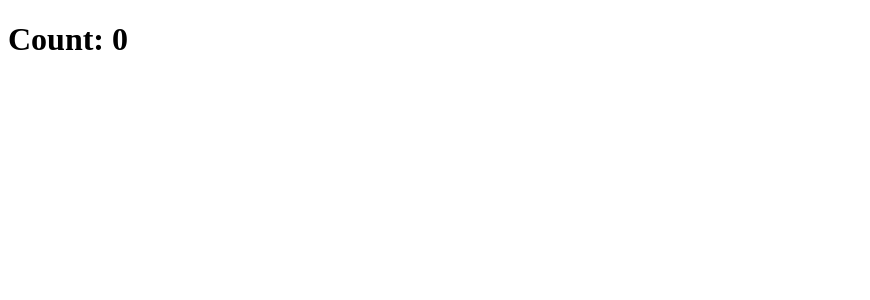
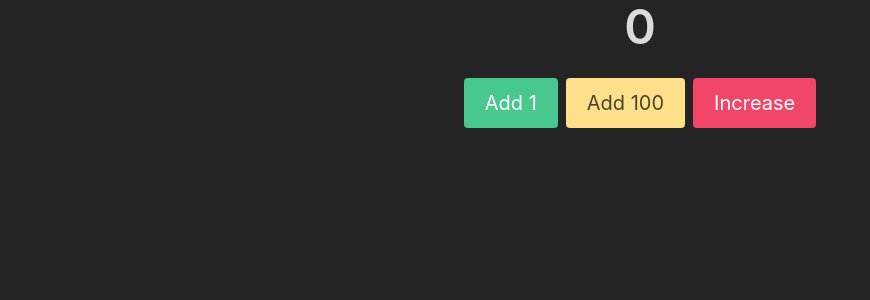
Before and after one commit to mate-academy/react_counter, a React (Create React App) app: page / in a window 1280 px wide. Shown: the top 300 px of the page, without its empty margins (0-870 px from the left). Built offline with nearby package versions, Linux system fonts and the light colour scheme; the HTML template or start-up script is replaced by a standard one.

Commit message:
solution

```diff
--- a/package.json
+++ b/package.json
@@ -7,7 +7,7 @@
   "license": "GPL-3.0",
   "dependencies": {
     "@cypress/react": "^5.12.4",
-    "bulma": "^0.9.3",
+    "bulma": "^0.9.4",
     "react": "^17.0.2",
     "react-dom": "^17.0.2",
     "react-scripts": "^4.0.3"
@@ -17,7 +17,7 @@
     "@mate-academy/cypress-tools": "^1.0.4",
     "@mate-academy/eslint-config-react": "*",
     "@mate-academy/eslint-config-react-typescript": "*",
-    "@mate-academy/scripts": "^1.2.1",
+    "@mate-academy/scripts": "^1.2.3",
     "@mate-academy/students-ts-config": "*",
     "@mate-academy/stylelint-config": "*",
     "@types/node": "^17.0.23",
--- a/src/App.tsx
+++ b/src/App.tsx
@@ -1,18 +1,11 @@
 import React from 'react';
 import './App.scss';
+import { Counter } from './components';
 
-class App extends React.Component {
-  addOne = () => {};
-
-  add100 = () => {};
-
-  increase = () => {};
-
-  render() {
-    return (
-      <h1>Count: 0</h1>
-    );
-  }
-}
+const App: React.FC = () => (
+  <main className="App">
+    <Counter />
+  </main>
+);
 
 export default App;
--- /dev/null
+++ b/src/components/Counter.scss
@@ -0,0 +1,11 @@
+@import "~bulma/bulma.sass";
+
+.Counter {
+  height: 100vh;
+  width: 100%;
+  background-color: $black-ter;
+
+  &__count {
+    color: $grey-lighter;
+  }
+}
--- /dev/null
+++ b/src/components/Counter.tsx
@@ -0,0 +1,71 @@
+import React from 'react';
+import './Counter.scss';
+
+interface State {
+  count: number;
+}
+
+export class Counter extends React.Component<{}, State> {
+  state = {
+    count: 0,
+  };
+
+  addOne = () => {
+    this.setState((state) => ({
+      count: state.count + 1,
+    }));
+  };
+
+  add100 = () => {
+    this.setState((state) => ({
+      count: state.count + 100,
+    }));
+  };
+
+  increase = () => {
+    this.addOne();
+
+    const { count } = this.state;
+
+    if (count % 5 === 0) {
+      this.add100();
+    }
+  };
+
+  render() {
+    const { count } = this.state;
+
+    return (
+      <section className="Counter">
+        <h1 className="Counter__count level-item title is-1">
+          {count}
+        </h1>
+        <div className="Counter__buttons buttons are-medium level-item">
+          <button
+            type="button"
+            className="Counter__button button is-success"
+            onClick={this.addOne}
+          >
+            Add 1
+          </button>
+
+          <button
+            type="button"
+            className="Counter__button button is-warning"
+            onClick={this.add100}
+          >
+            Add 100
+          </button>
+
+          <button
+            type="button"
+            className="Counter__button button is-danger"
+            onClick={this.increase}
+          >
+            Increase
+          </button>
+        </div>
+      </section>
+    );
+  }
+}
--- /dev/null
+++ b/src/components/index.js
@@ -0,0 +1 @@
+export * from './Counter';
```
Also changed, not shown: 1 other file (tests, documents, lock files or other folders).
